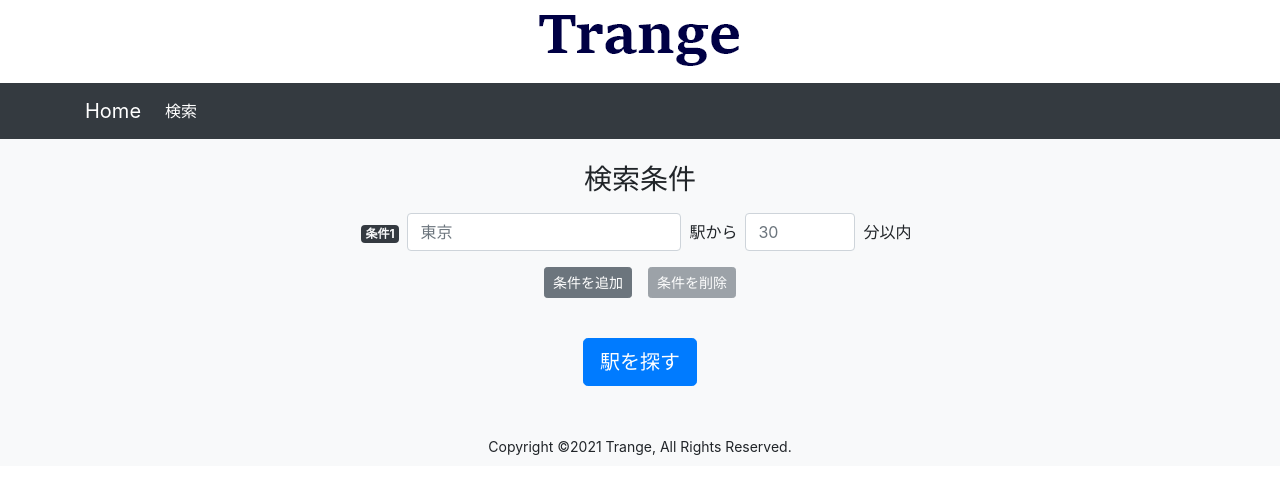
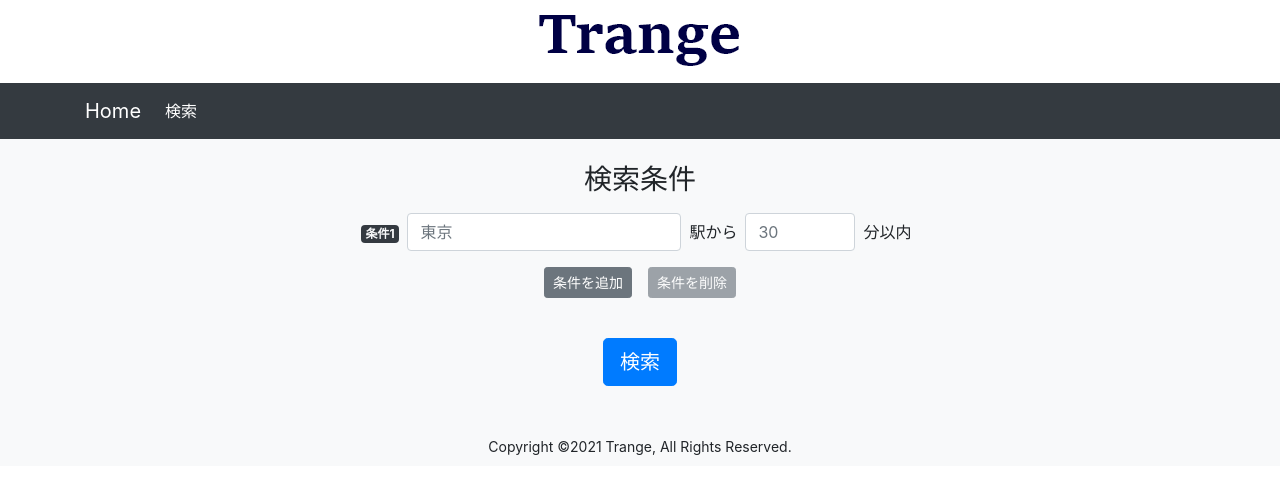
Before and after one commit to wbtaro/trange_front, a Vue app: page /search in a window 1280 px wide. Shown: the top 494 px of the page. Built offline with nearby package versions, Linux system fonts and the light colour scheme.

Commit message:
Revise some display and spacing

```diff
--- a/src/components/Result.vue
+++ b/src/components/Result.vue
@@ -1,7 +1,7 @@
 <template>
-  <div class="container text-center">
-    <div>
-      <p v-if="results.ErrorMessage" class="alert alert-danger">
+  <div class="container">
+    <div class="containter-fluid row justify-content-center">
+      <p v-if="results.ErrorMessage" class="alert alert-danger col-md-8">
         {{ results.ErrorMessage }}
       </p>
     </div>
--- a/src/views/Search.vue
+++ b/src/views/Search.vue
@@ -34,7 +34,7 @@
             variant="primary"
             class="btn btn-primary btn-lg mt-4"
           >
-            駅を探す
+            検索
           </button>
         </p>
       </section>
```
Also changed, not shown: public/img/range.png (deleted).
